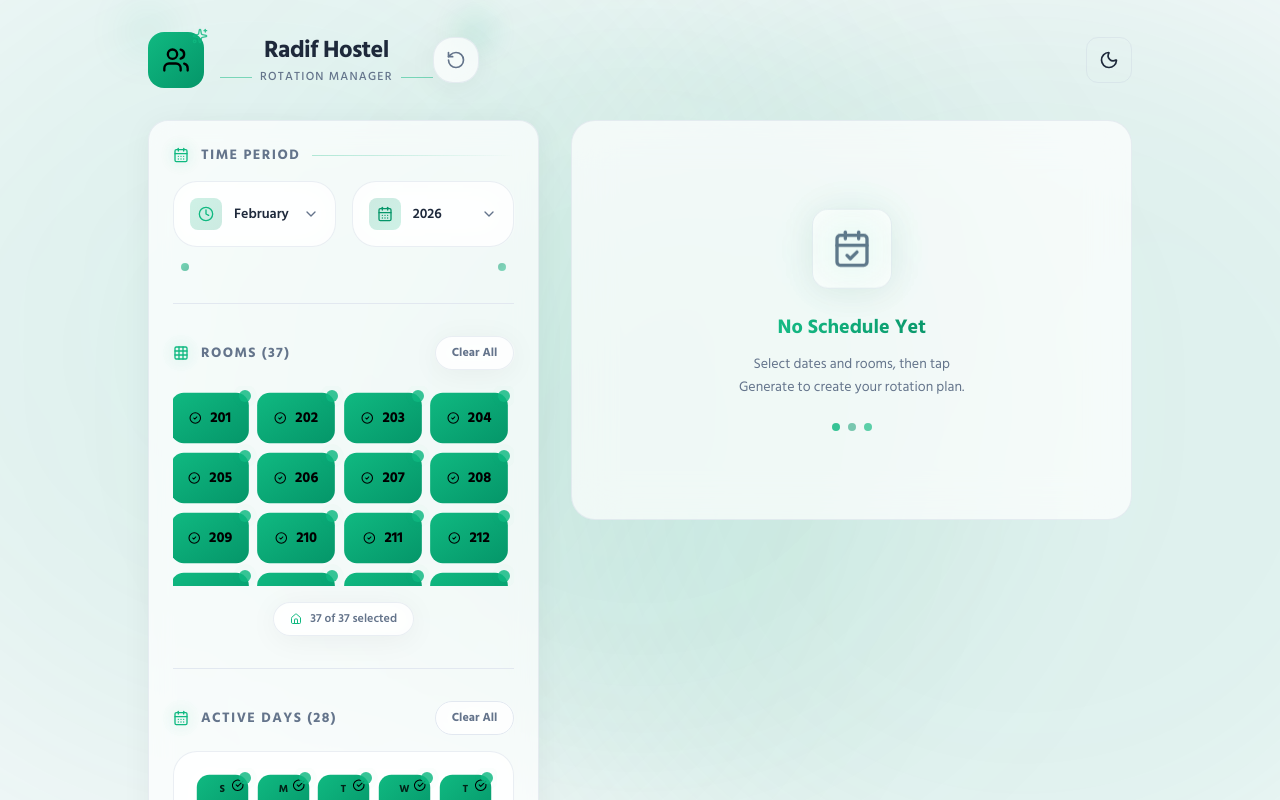
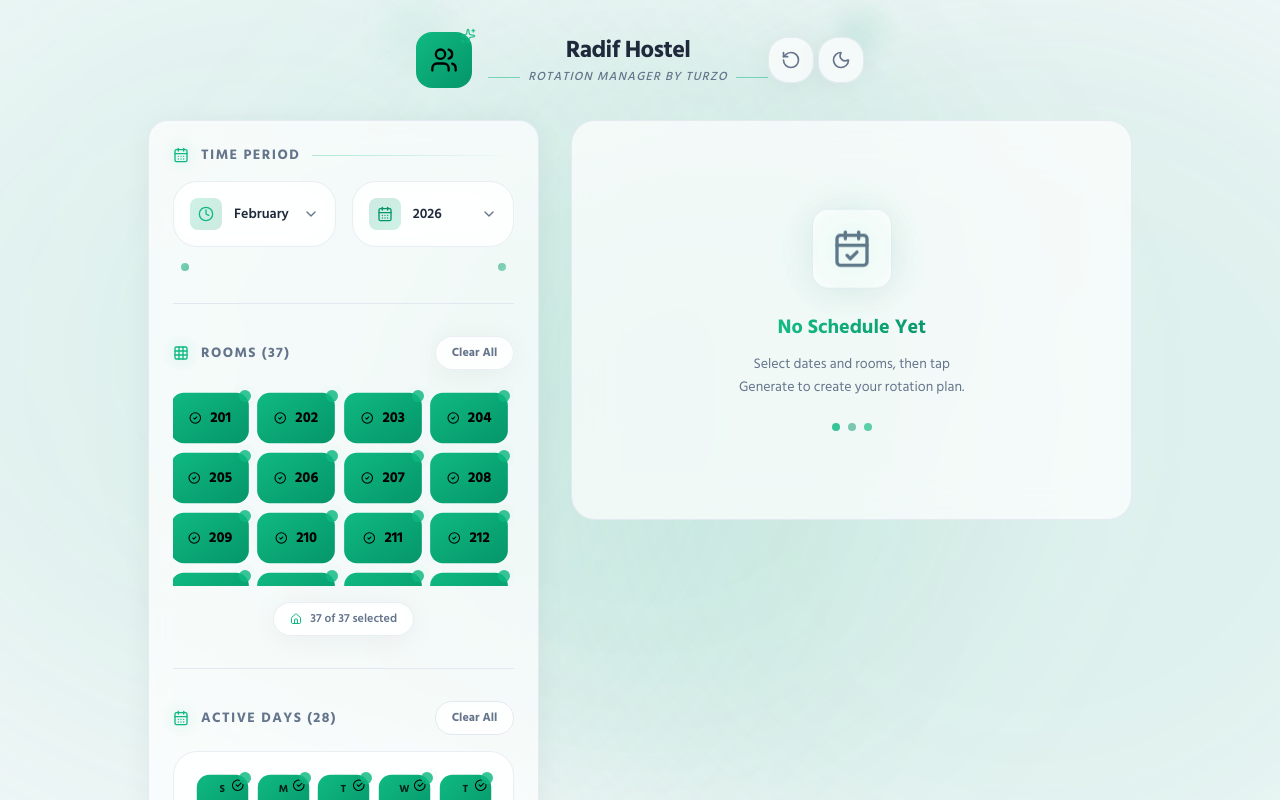
Before and after one commit to Turzo02/Radif-Hostel-Bazar-Scheduler, a React (Vite) app: page / in a window 1280 px wide. Shown: the top 800 px of the page. Built offline with nearby package versions, Linux system fonts and the light colour scheme.

Commit message:
All Task Completed

```diff
--- a/src/App.jsx
+++ b/src/App.jsx
@@ -8,7 +8,7 @@ import {
   ScheduleTable,
   ErrorMessage
 } from './components';
-import { useTheme } from './hooks/useTheme.js';
+
 import { RefreshCw, Sparkles, Moon, Sun } from 'lucide-react';
 
 export default function App() {
@@ -30,7 +30,7 @@ export default function App() {
     clearData
   } = useScheduleState();
 
-  const { theme, toggleTheme } = useTheme();
+
 
   if (!isLoaded) return null;
 
@@ -46,15 +46,8 @@ export default function App() {
 
       <div className="relative z-10 max-w-lg mx-auto md:max-w-5xl px-5 py-8 space-y-8">
 
-        <div className="flex items-center justify-between">
+        <div className="flex items-center justify-center">
           <Header onReset={clearData} />
-          <button
-            onClick={toggleTheme}
-            className="btn-secondary p-3"
-            aria-label={theme === 'light' ? 'Switch to dark mode' : 'Switch to light mode'}
-          >
-            {theme === 'light' ? <Moon className="w-5 h-5" /> : <Sun className="w-5 h-5" />}
-          </button>
         </div>
 
         <div className="grid grid-cols-1 md:grid-cols-12 gap-8 items-start">
--- a/src/components/DateSelector.jsx
+++ b/src/components/DateSelector.jsx
@@ -5,7 +5,7 @@ export function DateSelector({ generatedDates, activeDates, onToggle, onToggleAl
   const isAll = activeDates.length === generatedDates.length && generatedDates.length > 0;
 
   return (
-    <div className="space-y-4 bg-red-">
+    <div className="space-y-4">
       {/* Section Header */}
       <div className="flex items-center justify-between">
         <div className="flex items-center gap-3 group">
@@ -30,7 +30,7 @@ export function DateSelector({ generatedDates, activeDates, onToggle, onToggleAl
 
       {/* Calendar Grid */}
       <div className="premium-card p-4">
-        <div className="grid grid-cols-4 sm:grid-cols-5 gap-3 max-h-50 overflow-y-auto no-scrollbar p-2">
+        <div className="grid grid-cols-4 sm:grid-cols-5 gap-3 max-h-60 overflow-y-auto no-scrollbar p-2">
           {generatedDates.map((dateStr, index) => {
             const date = new Date(dateStr);
             const isActive = activeDates.includes(dateStr);
--- a/src/components/Header.jsx
+++ b/src/components/Header.jsx
@@ -1,16 +1,22 @@
-import React from 'react';
-import { Users, RotateCcw, Sparkles } from 'lucide-react';
+import React from "react";
+import { Users, RotateCcw, Sparkles, Moon, Sun } from "lucide-react";
+import { useTheme } from "../hooks/useTheme.js";
 
 export function Header({ onReset }) {
+  const { theme, toggleTheme } = useTheme();
+
   return (
     <header className="relative">
       {/* Decorative Floating Elements */}
       <div className="absolute -top-4 -left-4 w-8 h-8 bg-linear-to-br from-(--accent-start) to-(--accent-end) rounded-full opacity-20 blur-xl floating" />
-      <div className="absolute -top-2 -right-2 w-6 h-6 bg-linear-to-br from-(--accent-end) to-(--accent-start) rounded-full opacity-30 blur-lg floating" style={{ animationDelay: '1s' }} />
+      <div
+        className="absolute -top-2 -right-2 w-6 h-6 bg-linear-to-br from-(--accent-end) to-(--accent-start) rounded-full opacity-30 blur-lg floating"
+        style={{ animationDelay: "1s" }}
+      />
 
-      <div className="flex items-center justify-between relative z-10">
+      <div className="flex items-center relative z-10">
         {/* Logo & Title Section */}
-        <div className="flex items-center gap-4 group">
+        <div className="flex items-center  gap-4 group">
           {/* Premium Logo Container */}
           <div className="relative">
             <div className="w-14 h-14 rounded-2xl bg-linear-to-br from-(--accent-start) to-(--accent-end) flex items-center justify-center shadow-(--accent-glow) transition-all duration-300 group-hover:shadow-xl group-hover:scale-105">
@@ -29,16 +35,17 @@ export function Header({ onReset }) {
             </h1>
             <div className="flex items-center gap-2">
               <div className="h-px w-8 bg-(--accent-start)/50" />
-              <p className="text-xs text-(--text-secondary) font-medium uppercase tracking-widest">
-                Rotation Manager
+              <p className="text-xs text-(--text-secondary) font-medium uppercase tracking-widest italic text-center">
+                Rotation Manager By TurzO
               </p>
               <div className="h-px w-8 bg-(--accent-start)/50" />
             </div>
           </div>
         </div>
 
+
         {/* Reset Button */}
-        <div className="relative group">
+        <div className="relative group mr-1">
           <button
             onClick={onReset}
             className="glass p-3 text-(--text-secondary) hover:text-(--accent-start) transition-all duration-300 group/btn"
@@ -52,6 +59,27 @@ export function Header({ onReset }) {
             Reset All Data
           </div>
         </div>
+        {/* Theme Toggle Button */}
+        <div className="relative group">
+          <button
+            onClick={toggleTheme}
+            className="glass p-3 text-(--text-secondary) hover:text-(--accent-start) transition-all duration-300 group/btn"
+            aria-label={
+              theme === "light" ? "Switch to dark mode" : "Switch to light mode"
+            }
+          >
+            {theme === "light" ? (
+              <Moon className="w-5 h-5 transition-transform duration-300 group-hover/btn:-rotate-12" />
+            ) : (
+              <Sun className="w-5 h-5 transition-transform duration-300 group-hover/btn:rotate-90" />
+            )}
+          </button>
+
+          {/* Tooltip */}
+          <div className="absolute right-0 top-full mt-2 px-3 py-1 glass text-xs text-(--text-secondary) opacity-0 pointer-events-none transition-opacity duration-300 group-hover:opacity-100 whitespace-nowrap">
+            {theme === "light" ? "Dark Mode" : "Light Mode"}
+          </div>
+        </div>
       </div>
     </header>
   );
```
